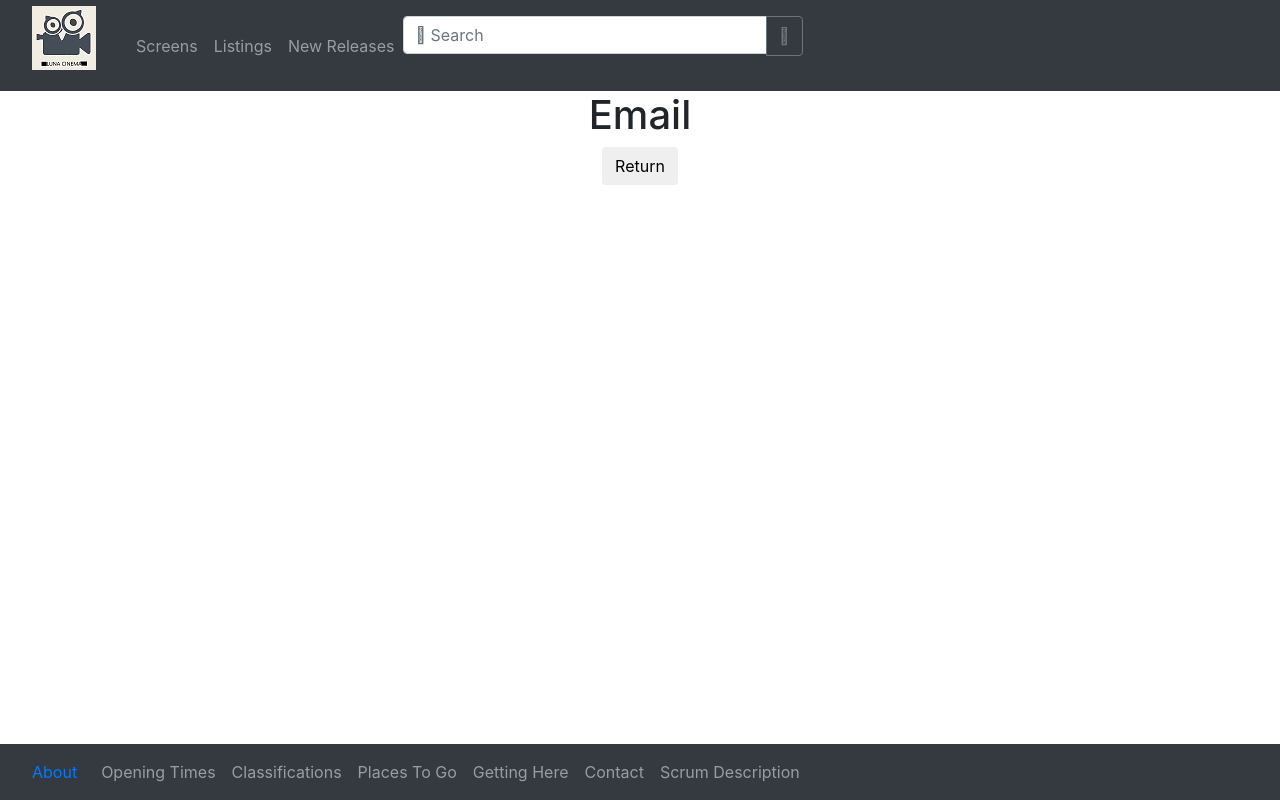
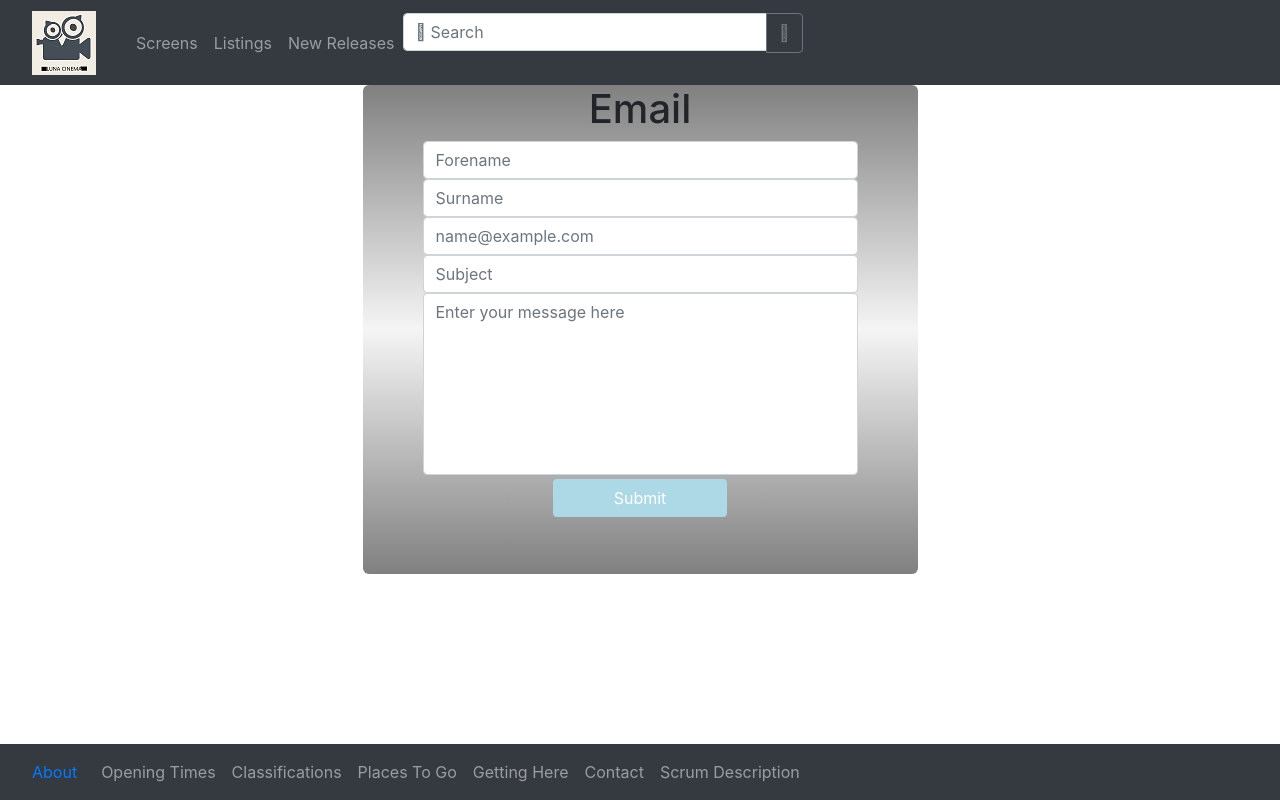
Before and after one commit to AndrewCushing/QA-Cinemas-React, a React (Create React App) app in the folder nbs-cinema/: page /email in a window 1280 px wide. Built offline with nearby package versions, Linux system fonts and the light colour scheme.

Commit message:
Contact and Email Pages front end complete. Required: store in JSON object

```diff
--- a/nbs-cinema/package.json
+++ b/nbs-cinema/package.json
@@ -9,7 +9,8 @@
     "react-bootstrap": "^1.0.0-beta.9",
     "react-dom": "^16.8.6",
     "react-router-dom": "^5.0.1",
-    "react-scripts": "3.0.1"
+    "react-scripts": "3.0.1",
+    "toastr": "^2.1.4"
   },
   "scripts": {
     "start": "react-scripts start",
--- a/nbs-cinema/src/App.css
+++ b/nbs-cinema/src/App.css
@@ -38,13 +38,15 @@
 .navbar-brand {
   display: flex;
   align-items: center;
+  height: 40px;
 }
 .navbar-brand>img {
   padding: 7px 14px;
 }
+
 .nav-logo {
   float: left !important;
-  margin-top: -15px !important;
+  margin-top: 0px !important;
 }
 .input-group{
   height: 40px;
@@ -99,8 +101,6 @@ h5 {
 .CaroImg{
   align-content: center;
   position: relative;
-
-
 }
 
 .carousel {
@@ -116,10 +116,12 @@ h5 {
   border: 100px;
 }
 
+
 .carousel-inner {
   /* make sure your .items will get correct height */
   height: 80%;
 }
+
 
 .Carousel.Item{
   background-size: contain;
@@ -128,6 +130,7 @@ h5 {
   height: 100%;
 }
 
+
 .item img {
   visibility: hidden;
 }
--- a/nbs-cinema/src/component/Contact.js
+++ b/nbs-cinema/src/component/Contact.js
@@ -50,10 +50,7 @@ class Contact extends Component {
 
                 </div>
                 <div>
-                    <br/>
-                    <div/>
-                    <button className="btn btn-add" type="submit" onClick={this.handleHome}>Home</button>
-                    <button className="btn btn-add" type="close" onClick={this.handleClose}>Close</button>
+
                 </div>
             </div>
         )
--- a/nbs-cinema/src/component/ContactComponent.css
+++ b/nbs-cinema/src/component/ContactComponent.css
@@ -25,16 +25,57 @@ h2.solid {border-style: solid;}
 .emailButton{
     background-color: lightskyblue;
     border: none;
+    border-radius: 6px;
     color: white;
-    padding: 16px 32px;
+    padding: 10px 18px;
     text-align: center;
     font-size: 16px;
+    color: black;
     margin: 4px 2px;
     opacity: 0.6;
     transition: 0.8s;
     display: inline-block;
     text-decoration: none;
     cursor: pointer;
+
 }
 
 .emailButton:hover {opacity: 1}
+
+
+form{
+    width: 50%;
+    display: inline-block;
+    border-radius: 6px;
+    border-width: thick;
+    background-color: #c6d8f5;
+    background-image: linear-gradient(grey, whitesmoke,grey);
+    padding-top: 0px;
+    padding-left: 60px;
+    padding-right: 60px;
+    padding-bottom: 5px;
+}
+
+
+textarea {
+    resize: none;
+    rows:"4" ;
+    cols:"50";
+    border-radius: 6px;
+}
+
+input[type=submit] {
+    width: 40%;
+    background-color: lightblue;
+    color: white;
+    padding: 7px 10px;
+    margin: 4px 0;
+    border: none;
+    border-radius: 4px;
+    cursor: pointer;
+}
+
+input[type=submit]:hover {
+    background-color: lightskyblue;
+
+}
--- a/nbs-cinema/src/component/EMail.js
+++ b/nbs-cinema/src/component/EMail.js
@@ -1,7 +1,11 @@
 import React, { Component } from 'react';
 import './ContactComponent.css';
 
+
+
 class EMail extends Component {
+
+
 
     constructor(props) {
         super(props);
@@ -9,27 +13,26 @@ class EMail extends Component {
         }
     };
 
-
-    handleHome = event => {
-
-        this.props.history.push('/Contact');
-    };
-
-    handleClose = event => {
-
-        if (window.confirm("Are you sure you want to exit?")) {
-            window.close();
-        }
-    };
-
     render() {
         return (<>
-                <h1>Email</h1>
+                <div >
+                    <form onSubmit={() => alert('Your form has been submitted')} >
+                        <h1>Email</h1>
+                        <input required type="text" className="form-control" id={"Forename"} maxlength="30" placeholder="Forename"/>
+                        <input required type="text" className="form-control" id={"Surname"} maxlength="30" placeholder="Surname"/>
+                        <input required type="email" className="form-control" id={"EmailAdd"} maxlength="50" placeholder="name@example.com"/>
+                        <input required type="text" className="form-control" id={"Subject"} maxlength="20" placeholder="Subject"/>
+                        <textarea rows="7" cols="58" className="form-control" id={"Message"}
+                                  maxlength="200" placeholder="Enter your message here" required></textarea>
+                        <input className="popup" type="submit" value="Submit"/>
+                        <br/>
+                        <br/>
+                        <br/>
 
-                <div>
-                    <button className="btn btn-add" type="submit" onClick={this.handleHome}>Return</button>
 
+                    </form>
                 </div>
+
             </>
         )
     }
```
Also changed, not shown: 1 other file (tests, documents, lock files or other folders).
